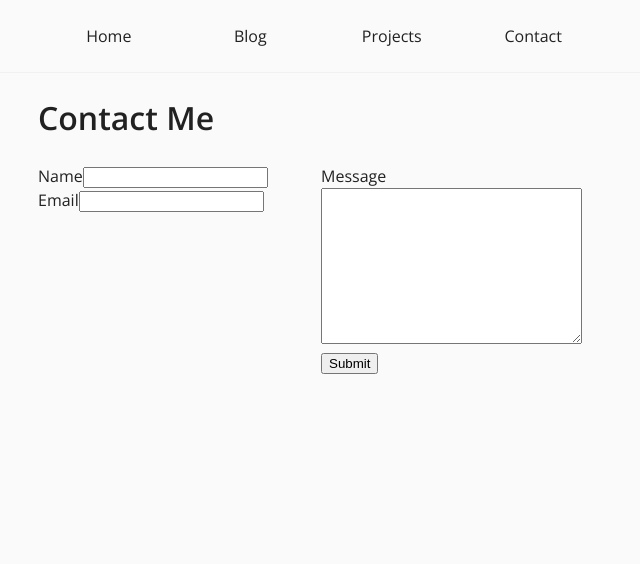
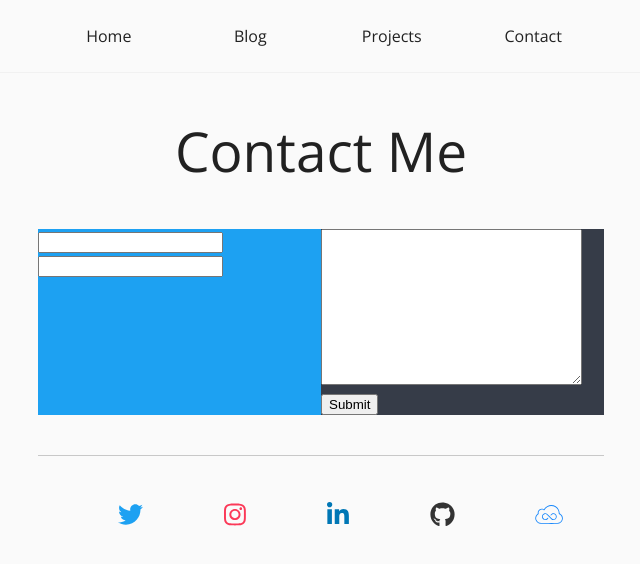
Before and after one commit to alajfit/personalsiteofalajfit.github.io, a React (Create React App) app in the folder app/: page /contact in a window 1280 px wide. Shown: the top 564 px of the page, without its empty margins (319-959 px from the left). Built offline with nearby package versions, Linux system fonts and the light colour scheme.

Commit message:
Updated the form

```diff
--- a/app/src/components/ContactForm/index.scss
+++ b/app/src/components/ContactForm/index.scss
@@ -1,16 +1,27 @@
+@import 'styles/variables.scss';
+
 .ContactForm {
     position: relative;
     width: 566px;
     margin: 0 auto;
 
+    .ContactTitle {
+        font-weight: lighter;
+        font-size: 55px;
+        text-align: center;
+    }
+
     .Form {
         display: flex;
         flex-direction: row;
+        border-radius: 10px;
 
         .Form-person {
+            background-color: $color-primary;
             flex: 0 0 50%;
         }
         .Form-message {
+            background-color: $color-secondary;
             flex: 0 0 50%;
         }
     }
--- a/app/src/components/ContactForm/index.tsx
+++ b/app/src/components/ContactForm/index.tsx
@@ -1,4 +1,6 @@
 import React from 'react';
+import { SocialBar } from 'components/SocialBar';
+import { Spacer } from 'components/Spacer';
 import './index.scss';
 
 const ContactTitle: React.FC = () => (
@@ -9,17 +11,14 @@ const Form: React.FC = () => (
     <form className="Form">
         <div className="Form-person">
             <div>
-                <label htmlFor="">Name</label>
-                <input type="text"/>
+                <input type="text" />
             </div>
             <div>
-                <label htmlFor="">Email</label>
-                <input type="text"/>
+                <input type="text" />
             </div>
         </div>
         <div className="Form-message">
             <div>
-                <label htmlFor="">Message</label>
                 <textarea name="" id="" cols={30} rows={10}></textarea>
             </div>
             <div>
@@ -33,5 +32,7 @@ export const ContactForm: React.FC = () => (
     <div className="ContactForm">
         <ContactTitle />
         <Form />
+        <Spacer />
+        <SocialBar />
     </div>
 )
--- a/app/src/styles/variables.scss
+++ b/app/src/styles/variables.scss
@@ -1,3 +1,6 @@
+$color-primary: #1DA1F2;
+$color-secondary: rgb(54, 60, 72);
+
 $color-red: #9b111e;
 $color-blue: #1787fb;
 $color-green: #42b883;
```
